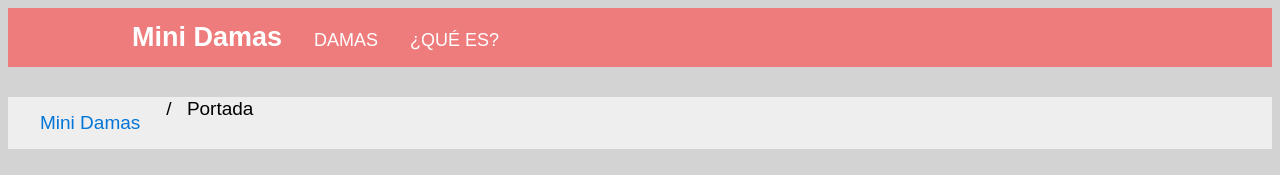
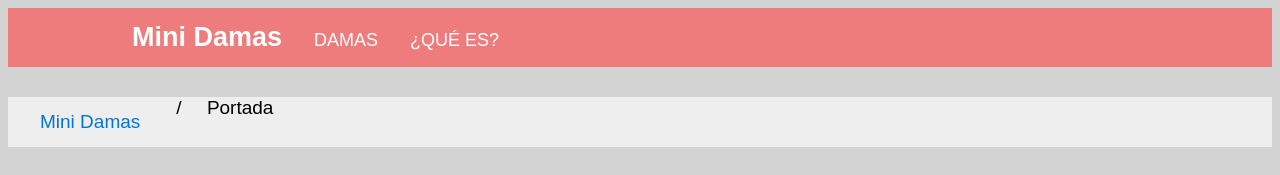
Before and after one commit to ivankopech/MiniDamas, a plain HTML site: page index.html in a window 1280 px wide. Shown: the top 175 px of the page. Drawn offline with Linux system fonts and the light colour scheme.

Commit message:
breadcrumb modificado

```diff
--- a/index.html
+++ b/index.html
@@ -49,20 +49,21 @@ li a:hover {
     font-family: Arial, Helvetica, sans-serif;
 }
 ul.breadcrumb {
-  margin-top: 30px;
-  padding: 1px 16px;
+  margin-top: 20px;
+  padding: 0px 16px;
   list-style: none;
   background-color: #eee;
 }
 ul.breadcrumb li {
-
+  margin-top: 0px;
   display: inline;
   font-size: 19px;
   font-family: Arial, Helvetica, sans-serif;
 }
+
 ul.breadcrumb li+li:before {
 
-  padding: 10px;
+  padding: 20px;
   color: black;
   content: "/\00a0";
 }
@@ -74,6 +75,7 @@ ul.breadcrumb li a:hover {
   color: #01447e;
   text-decoration: underline;
 }
+
         div {
             background-color:rgb(231, 235, 236) ;
             margin-top: 100px;
```
